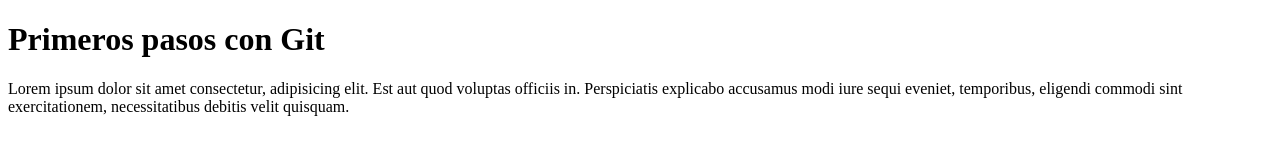
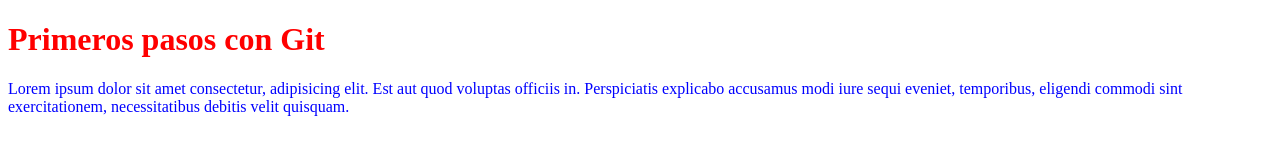
Before and after one commit to fidelfsd/primer-git, a plain HTML site: page index.html in a window 1280 px wide. Drawn offline with Linux system fonts and the light colour scheme.

Commit message:
add: main styles

```diff
--- a/index.html
+++ b/index.html
@@ -5,6 +5,7 @@
       <meta http-equiv="X-UA-Compatible" content="IE=edge" />
       <meta name="viewport" content="width=device-width, initial-scale=1.0" />
       <title>Git</title>
+      <link rel="stylesheet" href="style.css" />
    </head>
    <body>
       <h1>Primeros pasos con Git</h1>
--- /dev/null
+++ b/style.css
@@ -0,0 +1,7 @@
+h1 {
+    color: red;
+}
+
+p {
+    color: blue
+}
```
